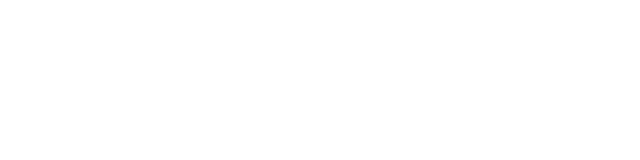
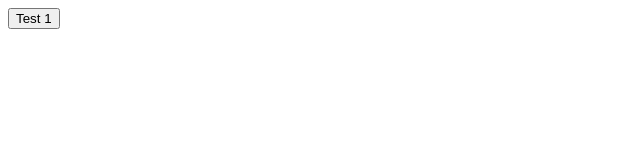
Before and after one commit to eshanwp/react-facebook, a React (Create React App) app: page / in a window 1280 px wide. Shown: the top 160 px of the page, without its empty margins (0-640 px from the left). Built offline with nearby package versions, Linux system fonts and the light colour scheme.

Commit message:
1 file modified

```diff
--- a/src/FBLike.jsx
+++ b/src/FBLike.jsx
@@ -3,7 +3,7 @@ import { Button, Card, Spin } from 'antd';
 
 const LikeAFacebookContentComponent = ({ rewardData }) => {
   const [loading, setLoading] = useState(true);
-  const [isLogin, setIsLogin] = useState(false);
+  const [isLogin, setIsLogin] = useState(true);
 
   const facebookPageURL = 'https://www.facebook.com/imdb/';
 
@@ -84,9 +84,17 @@ const LikeAFacebookContentComponent = ({ rewardData }) => {
       }
     });
 
-    FB.api('/me/likes', function (response) {
+    /*FB.api('/me/likes', function (response) {
       if (response && !response.error) {
         console.log(response);
+      }
+    });*/
+
+    /* make the API call */
+    FB.api('/imdb/likes', function (response) {
+      if (response && !response.error) {
+        console.log(response);
+        /* handle the result */
       }
     });
 
```
